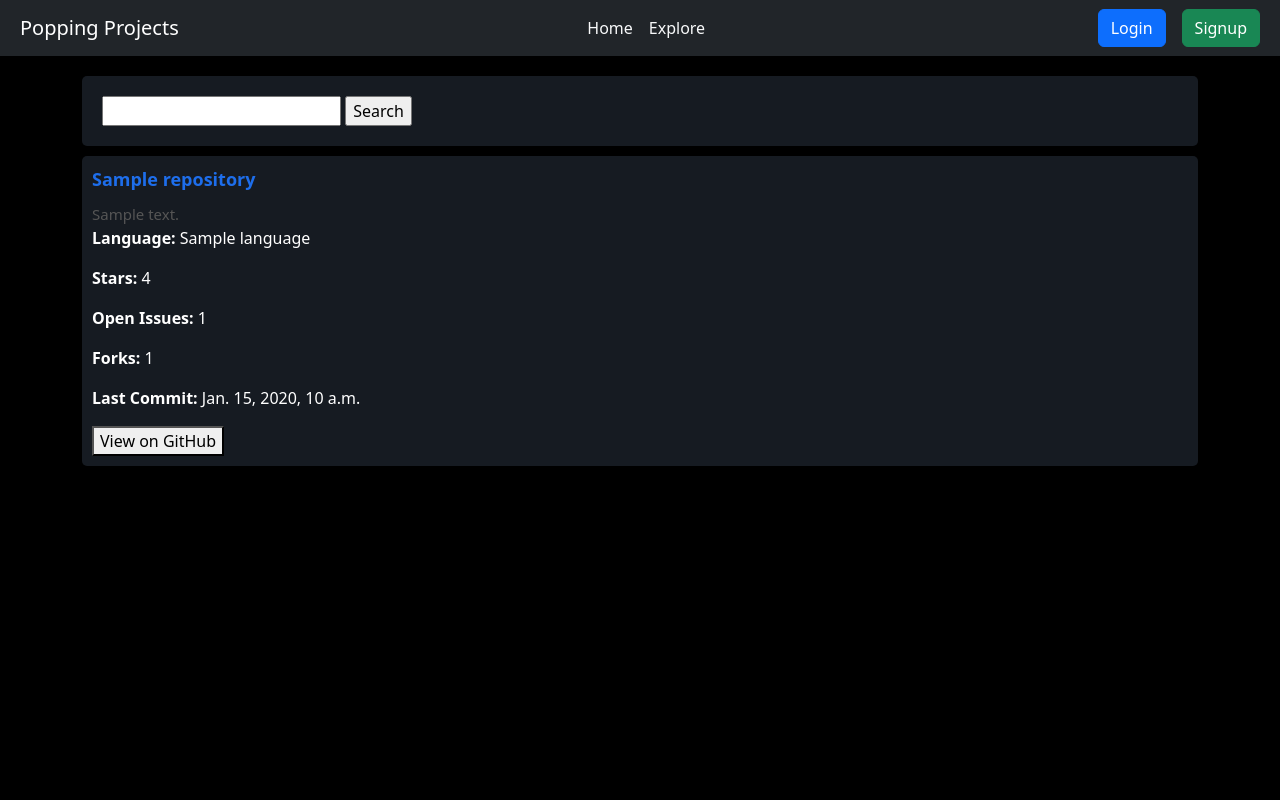
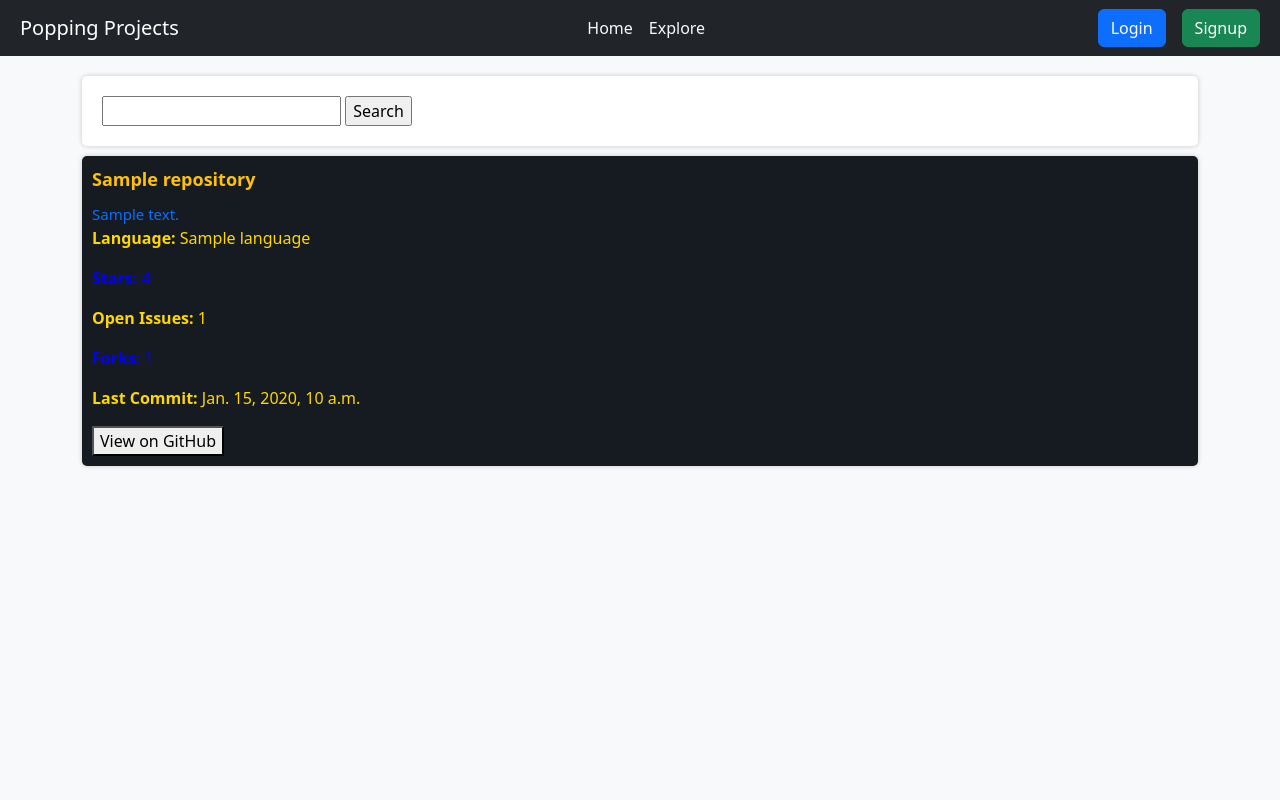
Before and after one commit to UCCS-CS4300-5300/group7-fall2023, a Django app: page / in a window 1280 px wide. Run offline with Django 3.2, Linux system fonts and the light colour scheme; tables that the repository leaves empty hold one stand-in row (values such as "Sample post").

Commit message:
Ui tweaking, set the text colors, still figuring background color

```diff
--- a/repositories/templates/base.html
+++ b/repositories/templates/base.html
@@ -11,7 +11,7 @@
 </head>
 <body class=>
 
-  <div class="container-fluid min-vh-100 bg-black g-0 d-flex flex-column">
+  <div class="container-fluid min-vh-100 bg-light g-0 d-flex flex-column">
 
     <nav class="navbar navbar-expand-lg navbar-dark bg-dark p-2">
       <div class="container-fluid">
--- a/repositories/templates/home.html
+++ b/repositories/templates/home.html
@@ -2,7 +2,7 @@
 
 {% block content %}
   <div class="container">
-      <div class="search-container">
+      <div class="search-container bg-white">
         <form action="" method="post">
           {% csrf_token %}
           {{ search_form }}
@@ -12,13 +12,13 @@
       <div class="repository-list">
           {% for repository in repositories %}
               <div class="repository">
-                <div class="repository-title">{{ repository.name }}</div>
-                <div class="repository-description"> {{ repository.description }}</div>
-                <p><b>Language: </b>{{ repository.language }}</p>
-                <p><b>Stars: </b>{{ repository.stars }}</p>
-                <p><b>Open Issues: </b>{{ repository.issues }}</p>
-                <p><b>Forks: </b>{{ repository.forks }}</p>
-                <p><b>Last Commit: </b>{{ repository.last_commit }}</p>
+                <div class="repository-title text-warning" >{{ repository.name }}</div>
+                <div class="repository-description text-primary"> {{ repository.description }}</div>
+                <p style = "color:gold"><b>Language: </b>{{ repository.language }}</p>
+                <p style = "color:blue"><b>Stars: </b>{{ repository.stars }}</p>
+                <p style = "color:gold"><b>Open Issues: </b>{{ repository.issues }}</p>
+                <p style = "color:blue"><b>Forks: </b>{{ repository.forks }}</p>
+                <p style = "color:gold"><b>Last Commit: </b>{{ repository.last_commit }}</p>
                 <a href="{{ repository.url }}" target="_blank">
                   <button>View on GitHub</button>
                 </a>
```
Also changed, not shown: repositories/templates/explore.html (+7 -7 lines).
